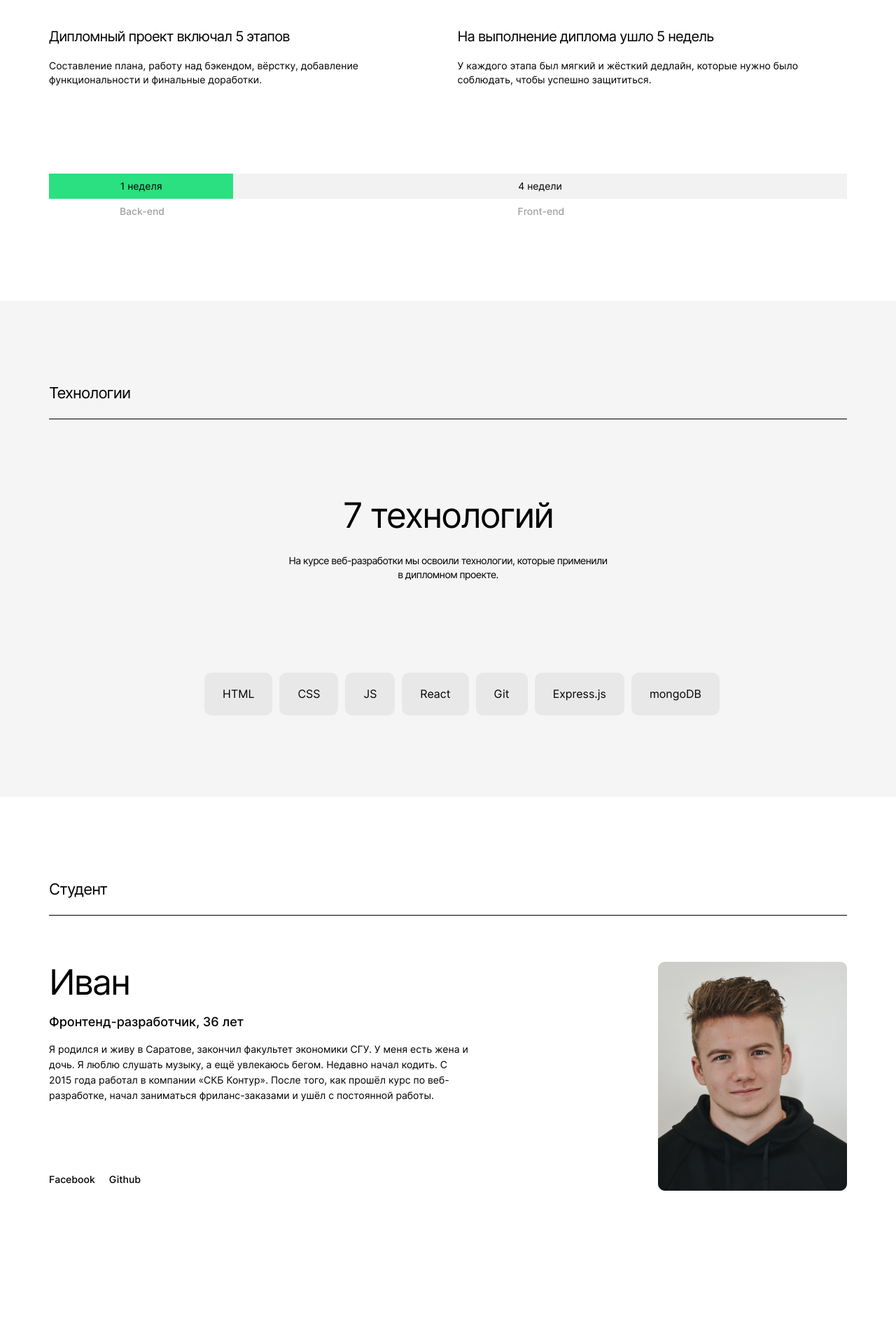
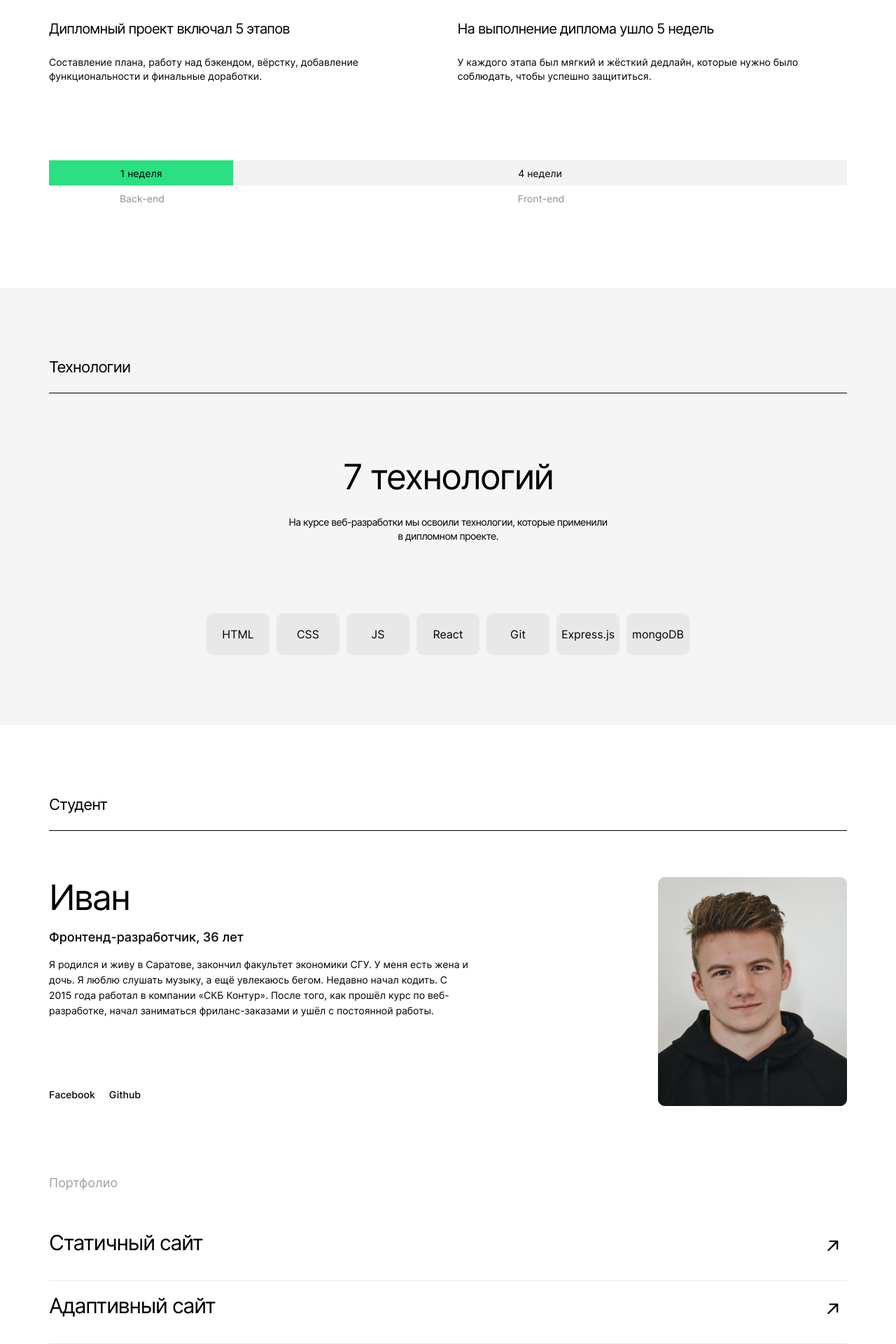
Before and after one commit to Pischita/movies-explorer-frontend, a React (Create React App) app: page / in a window 1280 px wide. Shown: the part 866-2786 px from the top of the page at 70% size. Before the commit the page ends 2700 px from the top, so only its background shows below. Built offline with nearby package versions, Linux system fonts and the light colour scheme.

Commit message:
Сверстать главную страницу

```diff
--- a/package.json
+++ b/package.json
@@ -8,6 +8,7 @@
     "@testing-library/user-event": "^12.8.3",
     "react": "^17.0.2",
     "react-dom": "^17.0.2",
+    "react-router-dom": "^5.2.0",
     "react-scripts": "4.0.3",
     "web-vitals": "^1.1.2"
   },
--- a/src/components/AboutMe/AboutMe.css
+++ b/src/components/AboutMe/AboutMe.css
@@ -6,6 +6,8 @@
 }
 
 .about-me__title {
+    margin: 0;
+    padding: 0;
     padding-bottom: 23px;
     font-style: normal;
     font-weight: normal;
@@ -72,3 +74,50 @@
     color: #000000;
     text-decoration: none;
 }
+
+.about-me__portfolio-title{
+    margin: 0;
+    padding: 0;
+    margin-top: 92px;
+    font-style: normal;
+    font-weight: normal;
+    font-size: 18px;
+    line-height: 20px;
+    color: #A0A0A0;
+    mix-blend-mode: normal;
+}
+
+.about-me__portfolio-list{
+    list-style: none;
+    padding: 0;
+    margin: 0;
+    margin-top: 50px;
+}
+
+.about-me__portfolio-item{
+    margin-top: 10px;
+    font-style: normal;
+    font-weight: normal;
+    font-size: 30px;
+    line-height: 50px;
+    letter-spacing: -0.04em;
+    color: #000000;
+    padding-bottom: 19px;
+    display: flex;
+    justify-content: space-between;
+}
+
+.about-me__portfolio-item:not(:last-child){
+    border-bottom: 1px solid #E8E8E8;
+}
+
+.about-me__portfolio-link{
+    display: block;
+    width: 29px;
+    height: 60px;
+    background-image: url('../../images/arrow.svg');
+    background-repeat: no-repeat;
+    background-size: 60%;
+    background-position-y: center;
+    background-position-x: left;
+}
--- a/src/components/AboutMe/AboutMe.jsx
+++ b/src/components/AboutMe/AboutMe.jsx
@@ -7,7 +7,7 @@ export default function AboutMe(){
             <h2 className="about-me__title">Студент</h2>
             <div className="about-me__content-wrapper">
                 <div className="about-me__content">
-                    <h3 className="about-me__name">Иван</h3>
+                    <p className="about-me__name">Иван</p>
                     <p className="about-me__profession">Фронтенд-разработчик, 36 лет</p>
                     <p className="about-me__description">Я родился и живу в Саратове, закончил факультет экономики СГУ. У меня есть жена
                     и дочь. Я люблю слушать музыку, а ещё увлекаюсь бегом. Недавно начал кодить. С 2015 года работал в компании «СКБ Контур». После того,
@@ -20,6 +20,12 @@ export default function AboutMe(){
                 </div>
                 <img src={photo} alt="" className="about-me__image" />
             </div>
+            <h3 className="about-me__portfolio-title">Портфолио</h3>
+            <ul className="about-me__portfolio-list">
+                <li className="about-me__portfolio-item">Статичный сайт<a className="about-me__portfolio-link" href="#q"> </a></li>
+                <li className="about-me__portfolio-item">Адаптивный сайт<a className="about-me__portfolio-link" href="#q"> </a></li>
+                <li className="about-me__portfolio-item">Одностроничное приложение<a className="about-me__portfolio-link" href="#q"> </a></li>
+            </ul>
         </section>
     );
 }
--- a/src/components/AboutProject/AboutProject.css
+++ b/src/components/AboutProject/AboutProject.css
@@ -6,23 +6,28 @@
 }
 
 .about-project__title{
+    padding: 0;
+    padding-bottom: 23px;
+    margin: 0;
     font-style: normal;
     font-weight: normal;
     font-size: 22px;
     line-height: 27px;
     letter-spacing: -0.04em;
     color: #000000;
+    border-bottom: 1px solid #000000;
 }
 
 .about-project__text-wrapper{
     padding-top: 70px;
-    border-top: 1px solid #000000;
     display: flex;
     gap: 40px;
     margin-bottom: 110px;
 }
 
 .about-project__step-title{
+    margin: 0;
+    padding: 0;
     font-style: normal;
     font-weight: normal;
     font-size: 20px;
@@ -32,6 +37,9 @@
 }
 
 .about-project__step-description{
+    margin: 0;
+    margin-top: 26px;
+    padding: 0;
     font-style: normal;
     font-weight: normal;
     font-size: 14px;
--- a/src/components/App/App.jsx
+++ b/src/components/App/App.jsx
@@ -4,6 +4,7 @@ import NavTab from '../NavTab/NavTab';
 import AboutProject from '../AboutProject/AboutProject';
 import Techs from '../Techs/Techs';
 import AboutMe from '../AboutMe/AboutMe';
+import Footer from '../Footer/Footer';
 
 function App() {
   return (
@@ -18,6 +19,7 @@ function App() {
       <AboutProject></AboutProject>
       <Techs></Techs>
       <AboutMe></AboutMe>
+      <Footer></Footer>
 
 
       <main></main>
--- /dev/null
+++ b/src/components/Footer/Footer.css
@@ -0,0 +1,37 @@
+.footer {
+    padding-top: 79px;
+    padding-left: 70px;
+    padding-right: 70px;
+}
+
+.footer__text {
+    padding-bottom: 20px;
+    font-style: normal;
+    font-weight: normal;
+    font-size: 13px;
+    line-height: 16px;
+    text-align: center;
+    color: #A0A0A0;
+    border-bottom: 1px solid #E8E8E8;
+}
+
+.footer__menu {
+    display: flex;
+    justify-content: space-between;
+}
+
+.footer__navigation-list {
+    list-style: none;
+    display: flex;
+    gap: 20px;
+}
+
+.footer__navigation-link {
+    font-style: normal;
+    font-weight: normal;
+    font-size: 13px;
+    line-height: 16px;
+    text-align: right;
+    color: #000000;
+    text-decoration: none;
+}
--- /dev/null
+++ b/src/components/Footer/Footer.jsx
@@ -0,0 +1,19 @@
+import './Footer.css';
+
+export default function Footer(){
+    return(
+        <footer className="footer">
+            <p className="footer__text">Учебный проект Яндекс.Практикум х BeatFilm.</p>
+            <div className="footer__menu">
+                <p>&#169; 2021</p>
+                <nav className="footer__navigation">
+                    <ul className="footer__navigation-list">
+                        <li><a className="footer__navigation-link" href="https://praktikum.yandex.ru/">Яндекс.Практикум</a></li>
+                        <li><a className="footer__navigation-link" href="https://github.com">Github</a></li>
+                        <li><a className="footer__navigation-link" href="https://facebook.com">Facebook</a></li>
+                    </ul>
+                </nav>
+            </div>
+        </footer>
+    )
+}
--- a/src/components/Header/Header.css
+++ b/src/components/Header/Header.css
@@ -1,4 +1,6 @@
 .header{
+    padding-top: 18px;
+    padding-bottom: 18px;
     display: flex;
     justify-content: space-between;
     align-items: center;
--- a/src/components/Menu/Menu.css
+++ b/src/components/Menu/Menu.css
@@ -1,4 +1,5 @@
 .menu__list {
+    margin: 0;
     list-style: none;
     display: flex;
     gap: 30px;
--- a/src/components/NavTab/NavTab.css
+++ b/src/components/NavTab/NavTab.css
@@ -8,6 +8,7 @@
 }
 
 .navtab__list{
+    padding: 0;
     display: flex;
     gap: 40px;
 }
--- a/src/components/Techs/Techs.css
+++ b/src/components/Techs/Techs.css
@@ -7,6 +7,8 @@
 }
 
 .techs__title{
+    margin: 0;
+    padding: 0;
     padding-bottom: 23px;
     font-style: normal;
     font-weight: normal;
@@ -37,6 +39,8 @@
 }
 
 .techs__description{
+    margin: 0;
+    padding: 0;
     margin-top: 26px;
     font-style: normal;
     font-weight: normal;
@@ -49,17 +53,21 @@
 }
 
 .techs__list{
+    margin: 0;
+    padding: 0;
     list-style: none;
     display: flex;
     gap: 10px;
 }
 
 .techs__list-item{
+    min-width: 90px;
+    min-height: 60px;
     margin-top: 100px;
-    padding-top: 21px;
-    padding-left: 26px;
-    padding-right: 26px;
-    padding-bottom: 22px;
     background: #E8E8E8;
     border-radius: 10px;
+    display: flex;
+    justify-content: center;
+    align-items: center;
+    text-align: center;
 }
--- a/src/index.js
+++ b/src/index.js
@@ -1,11 +1,14 @@
 import React from 'react';
 import ReactDOM from 'react-dom';
+import {BrowserRouter} from 'react-router-dom'
 import './index.css';
 import App from './components/App/App';
 
 ReactDOM.render(
   <React.StrictMode>
-    <App />
+    <BrowserRouter>
+      <App />
+    </BrowserRouter>
   </React.StrictMode>,
   document.getElementById('root')
 );
```
Also changed, not shown: src/images/arrow.svg (added), 1 other file (tests, documents, lock files or other folders).
